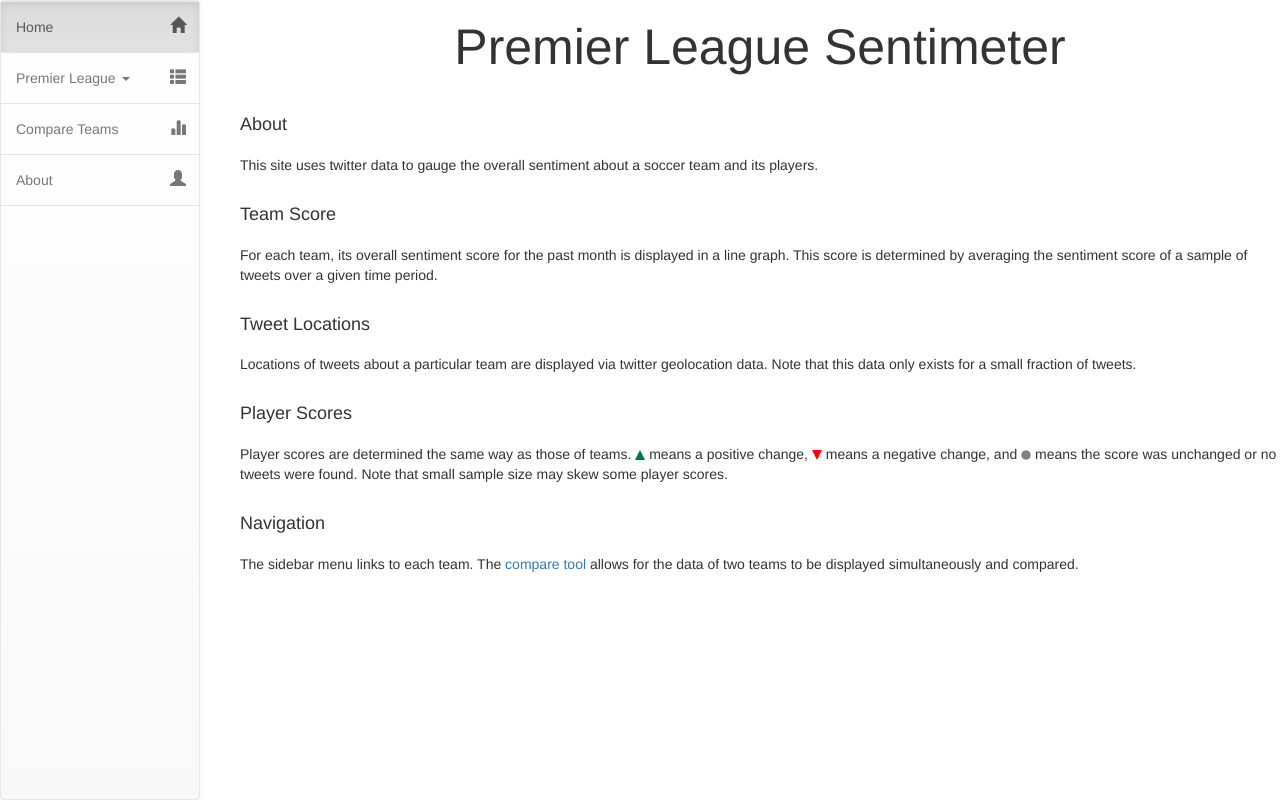
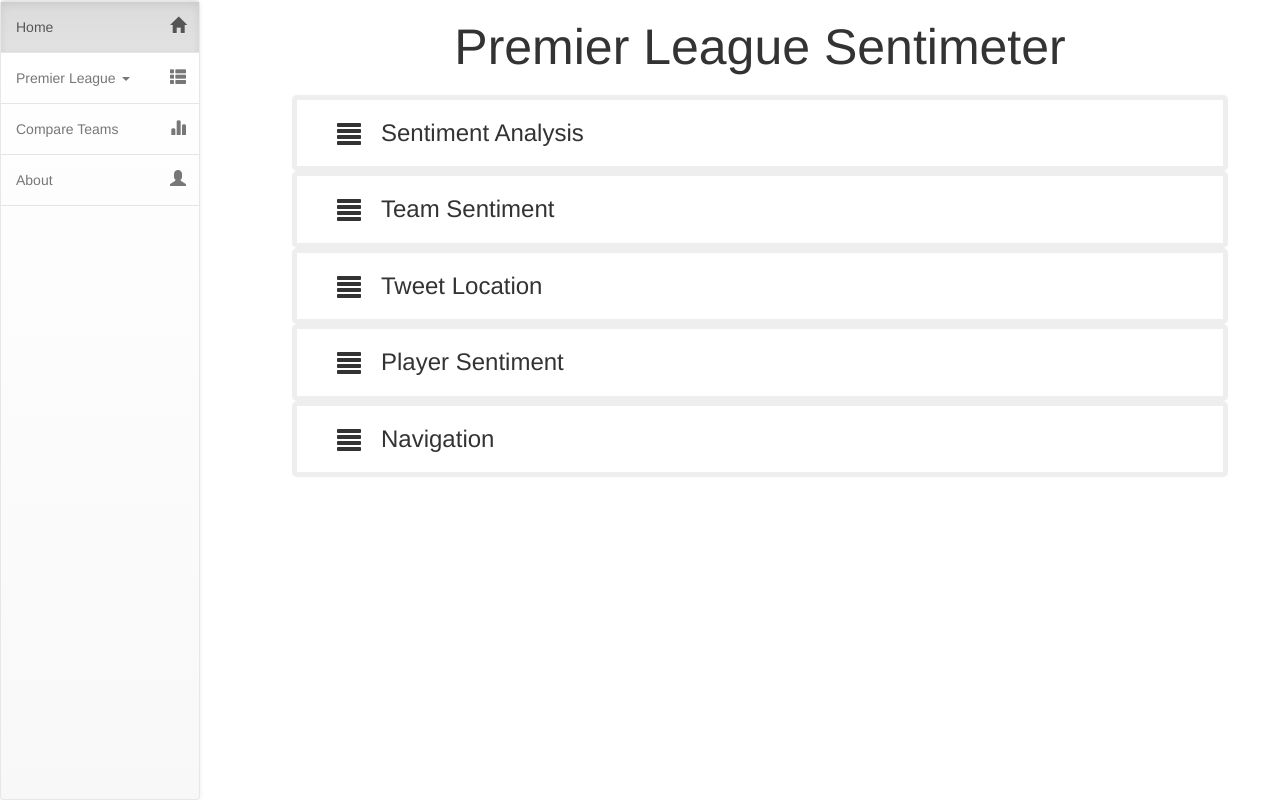
Before and after one commit to lpang36/SoccerSentimeter, a Django app: page / in a window 1280 px wide. Run offline with Django 3.2, Linux system fonts and the light colour scheme; some libraries are stand-ins or nearby versions.

Commit message:
cosmetic fixes to home page

```diff
--- a/base/static/css/basictext.css
+++ b/base/static/css/basictext.css
@@ -1,5 +1,6 @@
 h2 {
 	text-align: left;
+	font-size: x-large;
 	padding: 20px 0px 20px 0px;
 }
 
@@ -7,6 +8,39 @@
    padding-left: 60px;
 }
 
+.twitter-tweet {
+    margin: auto;
+}
+
+p {
+    font-size: large;
+}
+
+.header {
+    border-width: 5px;
+    border-style: solid;
+    border-color: #eeeeee;
+    border-radius: 5px;
+    margin: auto;
+    width: 90%;
+    padding: 0px 40px 0px 40px;
+}
+
+.show {
+    display: none!important;
+}
+
+.toggle {
+    float: left;
+    padding-right = 20px;
+}
+
+.glyphicon-align-justify {
+    height = 20px;
+    width = 20px;
+    margin = auto;
+}
+
 @media (min-width: 1200px) {
     main {
     	padding-left: 40px;
--- /dev/null
+++ b/base/static/js/button.js
@@ -0,0 +1,7 @@
+function toggle (str) {
+    if ($("#"+str).css("display") === "block") {
+        $("#"+str).css("cssText","display: none!important");
+    } else {
+        $("#"+str).css("cssText","display: block!important");
+    }
+}
--- a/base/templates/base/about.html
+++ b/base/templates/base/about.html
@@ -7,7 +7,7 @@
 About
 </h1>
 <p>
-This site is built using the <a href="https://www.djangoproject.com/">Django</a> framework and hosted by <a href="https://www.pythonanywhere.com/">PythonAnywhere</a>. Data collection and visualization are made possible by the <a href="https://www.highcharts.com/">Highcharts</a>, <a href="https://developers.google.com/maps/">Google Maps</a>, and <a href="https://dev.twitter.com/rest/public">Twitter</a> APIs. Sentiment analysis was performed using the <a href="https://textblob.readthedocs.io/en/dev/">TextBlob</a> library. Side menu design is sourced from <a href="https://bootsnipp.com/snippets/featured/side-menu-on-hover">didierymartinez</a>. Source code is available on <a href="https://github.com/lpang36/soccersentimeter">GitHub</a>.
+This site is built using the <a href="https://www.djangoproject.com/">Django</a> framework and hosted by <a href="https://www.pythonanywhere.com/">PythonAnywhere</a>. Data collection and visualization are made possible by the <a href="https://www.highcharts.com/">Highcharts</a>, <a href="https://developers.google.com/maps/">Google Maps</a>, <a href="https://www.mediawiki.org/wiki/API:Main_page">MediaWiki</a>, and <a href="https://dev.twitter.com/rest/public">Twitter</a> APIs. Sentiment analysis was performed using the <a href="https://textblob.readthedocs.io/en/dev/">TextBlob</a> library. Side menu design is sourced from <a href="https://bootsnipp.com/snippets/featured/side-menu-on-hover">didierymartinez</a>. Source code is available on <a href="https://github.com/lpang36/soccersentimeter">GitHub</a>.
 <br>
 <br>
 © Lawrence Pang, 2017
--- a/base/templates/base/home.html
+++ b/base/templates/base/home.html
@@ -3,43 +3,81 @@
 
 {% block content %}
 <link rel="stylesheet" href="{% static 'css/basictext.css' %}">
+<script src="{% static 'js/button.js' %}"></script>
 <div class = "content">
 <h1>
 Premier League Sentimeter
 </h1>
+<div class="header">
     <h2>
-About
+        <span class="toggle glyphicon glyphicon-align-justify" onclick="toggle('sent')" style="padding-right:20px;"></span>
+    Sentiment Analysis
     </h2>
+    <div class = "show" id="sent">
         <p>
-This site uses twitter data to gauge the overall sentiment about a soccer team and its players.
+        This site uses twitter data to gauge the overall sentiment about a soccer team and its players. Using natural language processing, a sample of tweets about a particular subject are analyzed. For example,
+        the following tweet is classified as having a positive sentiment <span style="color:green">(+0.70)</span>:
         </p>
+        <blockquote class="twitter-tweet"><p lang="en" dir="ltr">Wayne Rooney: a great player who gave everything for the England and the Man United shirt</p>&mdash; isaac (@_isaacmx) <a href="https://twitter.com/_isaacmx/status/884072913351180288">July 9, 2017</a></blockquote> <script async src="//platform.twitter.com/widgets.js" charset="utf-8"></script>
+        <p>
+        While this tweet is classified as having a negative sentiment <span style="color:red">(-0.60)</span>:
+        </p>
+        <blockquote class="twitter-tweet"><p lang="en" dir="ltr">Surprised to see such positivity around Rooney&#39;s Everton move in my TL. Want him to do well but it&#39;s obviously a bad signing for Everton.</p>&mdash; Tiago Estêvão (@TiagoEstv) <a href="https://twitter.com/TiagoEstv/status/884043504820912129">July 9, 2017</a></blockquote> <script async src="//platform.twitter.com/widgets.js" charset="utf-8"></script>
+    </div>
+</div>
+<div class="header">
     <h2>
-Team Score
+        <span class="toggle glyphicon glyphicon-align-justify" onclick="toggle('team')" style="padding-right:20px;"></span>
+    Team Sentiment
     </h2>
+    <div class = "show" id="team">
         <p>
-For each team, its overall sentiment score for the past month is displayed in a line graph. This score is determined by averaging the sentiment score of a sample of tweets over a given time period.
+        For each team, its sentiment score history is displayed in a line graph. These scores are determined by averaging the sentiment score of a sample of up to 1000 tweets containing the team's name over the past day.
+        Currently, the database contains only data for Premier League teams.
         </p>
+        <img src="{% static "images/teamscore.PNG" %}" alt="" style="margin: auto; display: block;">
+    </div>
+</div>
+<div class="header">
     <h2>
-Tweet Locations
+        <span class="toggle glyphicon glyphicon-align-justify" onclick="toggle('loc')" style="padding-right:20px;"></span>
+    Tweet Location
     </h2>
+    <div class = "show" id="loc">
         <p>
         Locations of tweets about a particular team are displayed via twitter geolocation data. Note that this data only exists for a small fraction of tweets.
         </p>
+        <img src="{% static "images/tweetlocs.PNG" %}" alt="" style="margin: auto; display: block;">
+    </div>
+</div>
+<div class="header">
     <h2>
-Player Scores
+        <span class="toggle glyphicon glyphicon-align-justify" onclick="toggle('player')" style="padding-right:20px;"></span>
+        Player Sentiment
     </h2>
+    <div class = "show" id="player">
         <p>
         Player scores are determined the same way as those of teams.
         <img src="{% static "images/up.png" %}" alt="" width="10" height="10">
-means a positive change,
+        means a positive change from the previous day,
         <img src="{% static "images/down.png" %}" alt="" width="10" height="10">
         means a negative change, and
         <img src="{% static "images/neutral.png" %}" alt="" width="10" height="10">
-means the score was unchanged or no tweets were found. Note that small sample size may skew some player scores.
+        means the score was unchanged or no tweets were found. Note that small sample size may skew some player scores. Hovering over each player gives a small sample of text from Wikipedia describing the player.
+        Note that recently transferred players may not appear in the database.
         </p>
+        <img src="{% static "images/players.PNG" %}" alt="" style="margin: auto; display: block;">
+    </div>
+</div>
+<div class="header">
     <h2>
+        <span class="toggle glyphicon glyphicon-align-justify" onclick="toggle('teamnav')" style="padding-right:20px;"></span>
         Navigation
     </h2>
-The sidebar menu links to each team. The <a href="{% url 'compare' %}">compare tool</a> allows for the data of two teams to be displayed simultaneously and compared.
+    <div class = "show" id="teamnav">
+        <p>
+        Links to each team's page can be found in the sidebar menu. The <a href="{% url 'compare' %}">compare tool</a> allows for the data of two teams to be displayed simultaneously and compared.
+        </p>
+    </div>
 </div>
 {% endblock %}
--- a/game/static/css/game.css
+++ b/game/static/css/game.css
@@ -1,5 +1,7 @@
 .player {
-	width: 600px;
+	width: 70%;
+    min-width: 400px;
+	max-width: 800px;
 	height: 25px;
 	margin: auto;
 	border-style: solid;
--- /dev/null
+++ b/lastplayer.txt
@@ -0,0 +1 @@
+2017-07-10 14:03:53.431999
--- /dev/null
+++ b/lastteam.txt
@@ -0,0 +1 @@
+2017-07-10 14:03:53.415023
--- a/static/css/game.css
+++ b/static/css/game.css
@@ -1,5 +1,7 @@
 .player {
-	width: 600px;
+	width: 70%;
+    min-width: 400px;
+	max-width: 800px;
 	height: 25px;
 	margin: auto;
 	border-style: solid;
--- a/static/js/wiki.js
+++ b/static/js/wiki.js
@@ -8,7 +8,7 @@
     $(elem).find(".wiki").css("background-color","white");
     $(elem).find(".wiki").css("clear","both");
     $(elem).find(".wiki").css("padding","5px");
-    $(elem).find(".wiki").css("overflow","hidden");
+    $(elem).find(".wiki").css("overflow","scroll");
     var title = "";
     var search = str.replace(" ","_");
     //console.log(search);
@@ -67,7 +67,7 @@
                     for (var key in obj) {
                         var blurb = String(data.query.results.json.query.pages[key].extract);
                         $(elem).find(".wiki").append("<p></p>");
-                        $(elem).find(".wiki").find("p").css("overflow","hidden");
+                        //$(elem).find(".wiki").find("p").css("overflow","scroll");
                         //$(elem).find(".wiki").find("p").css("white-space","nowrap");
                         //$(elem).find(".wiki").find("p").css("text-overflow","ellipsis");
                         //$(elem).find(".wiki").find("p").css("max-width","800px");
--- a/team/static/js/wiki.js
+++ b/team/static/js/wiki.js
@@ -8,7 +8,7 @@
     $(elem).find(".wiki").css("background-color","white");
     $(elem).find(".wiki").css("clear","both");
     $(elem).find(".wiki").css("padding","5px");
-    $(elem).find(".wiki").css("overflow","hidden");
+    $(elem).find(".wiki").css("overflow","scroll");
     var title = "";
     var search = str.replace(" ","_");
     //console.log(search);
@@ -67,7 +67,7 @@
                     for (var key in obj) {
                         var blurb = String(data.query.results.json.query.pages[key].extract);
                         $(elem).find(".wiki").append("<p></p>");
-                        $(elem).find(".wiki").find("p").css("overflow","hidden");
+                        //$(elem).find(".wiki").find("p").css("overflow","scroll");
                         //$(elem).find(".wiki").find("p").css("white-space","nowrap");
                         //$(elem).find(".wiki").find("p").css("text-overflow","ellipsis");
                         //$(elem).find(".wiki").find("p").css("max-width","800px");
```
Also changed, not shown: static/css/basictext.css (+34 -0 lines), static/js/button.js (added, +7 -0 lines), base/static/images/players.PNG (added), base/static/images/teamscore.PNG (added), base/static/images/tweetlocs.PNG (added), db.sqlite3, static/images/players.PNG (added), static/images/teamscore.PNG (added), static/images/tweetlocs.PNG (added). Lines whose indentation alone changed are shown as unchanged.
